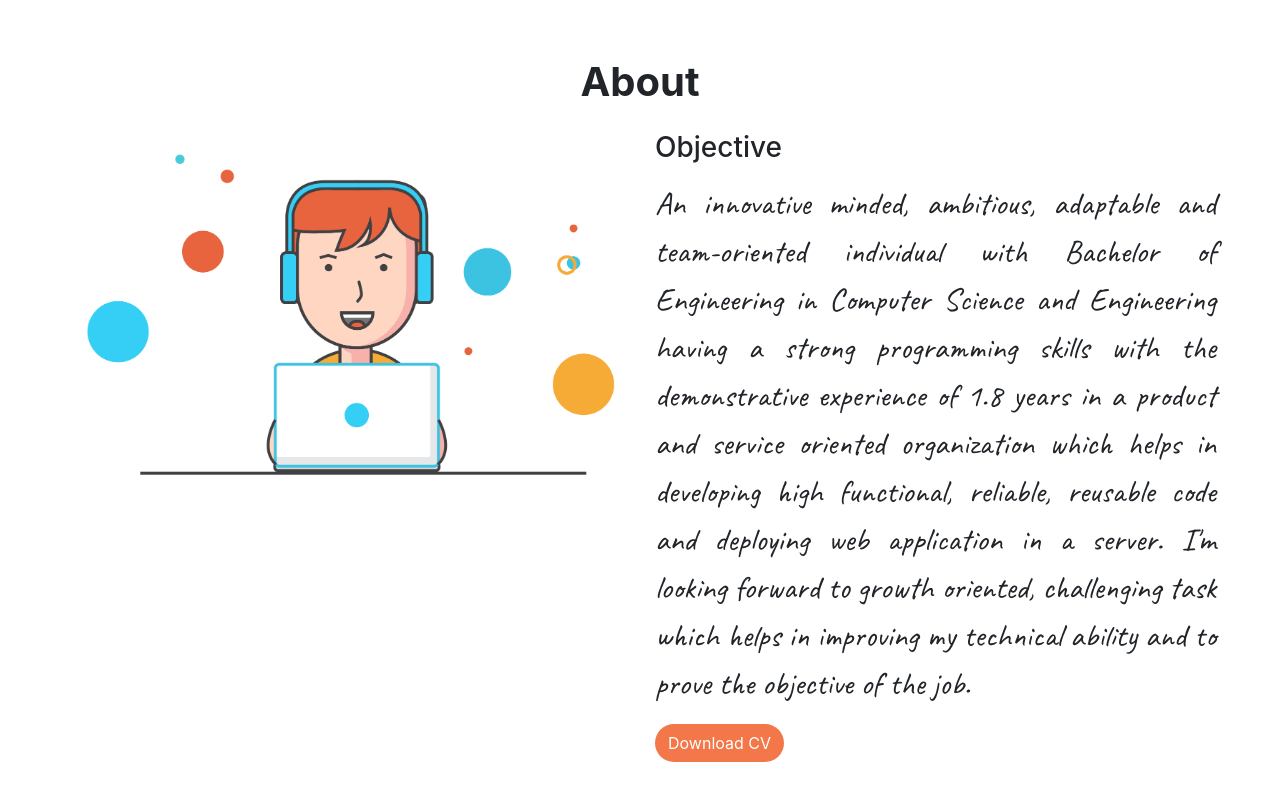
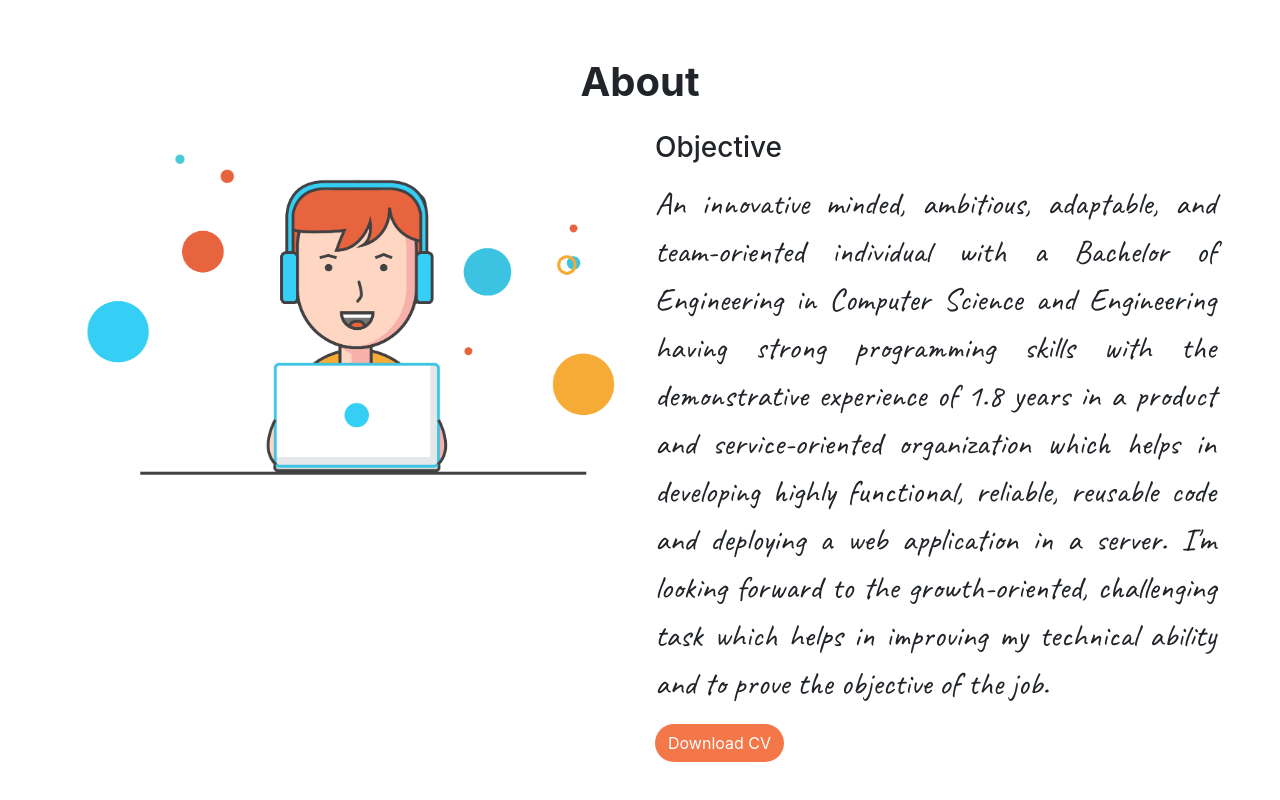
Before and after one commit to manoj179/resumev2, a plain HTML site: page index.html in a window 1280 px wide. Shown: the part 918-1718 px from the top of the page. Drawn offline with nearby package versions, Linux system fonts and the light colour scheme; a web font is replaced by a local one.

Commit message:
about changes

```diff
--- a/index.html
+++ b/index.html
@@ -96,12 +96,7 @@
           </div>
           <div class="col-md-6 col-lg-6" data-aos="fade-left" data-aos-delay="150">
               <h3 class="obj">Objective</h3>
-              <p class="about">An innovative minded, ambitious, adaptable and team-oriented individual with Bachelor
-                of Engineering in Computer Science and Engineering having a strong programming skills with
-                the demonstrative experience of 1.8 years in a product and service oriented organization which
-                helps in developing high functional, reliable, reusable code and deploying web application in a server.
-                I'm looking forward to growth oriented, challenging task which helps in improving my technical ability
-                and to prove the objective of the job.
+              <p class="about">An innovative minded, ambitious, adaptable, and team-oriented individual with a Bachelor of Engineering in Computer Science and Engineering having strong programming skills with the demonstrative experience of 1.8 years in a product and service-oriented organization which helps in developing highly functional, reliable, reusable code and deploying a web application in a server. I'm looking forward to the growth-oriented, challenging task which helps in improving my technical ability and to prove the objective of the job.
               </p>
               <a class="btn btn_orrange" target="_blank" href="./CMManoj-Resume_V3.pdf"> Download CV</a>
 
```
